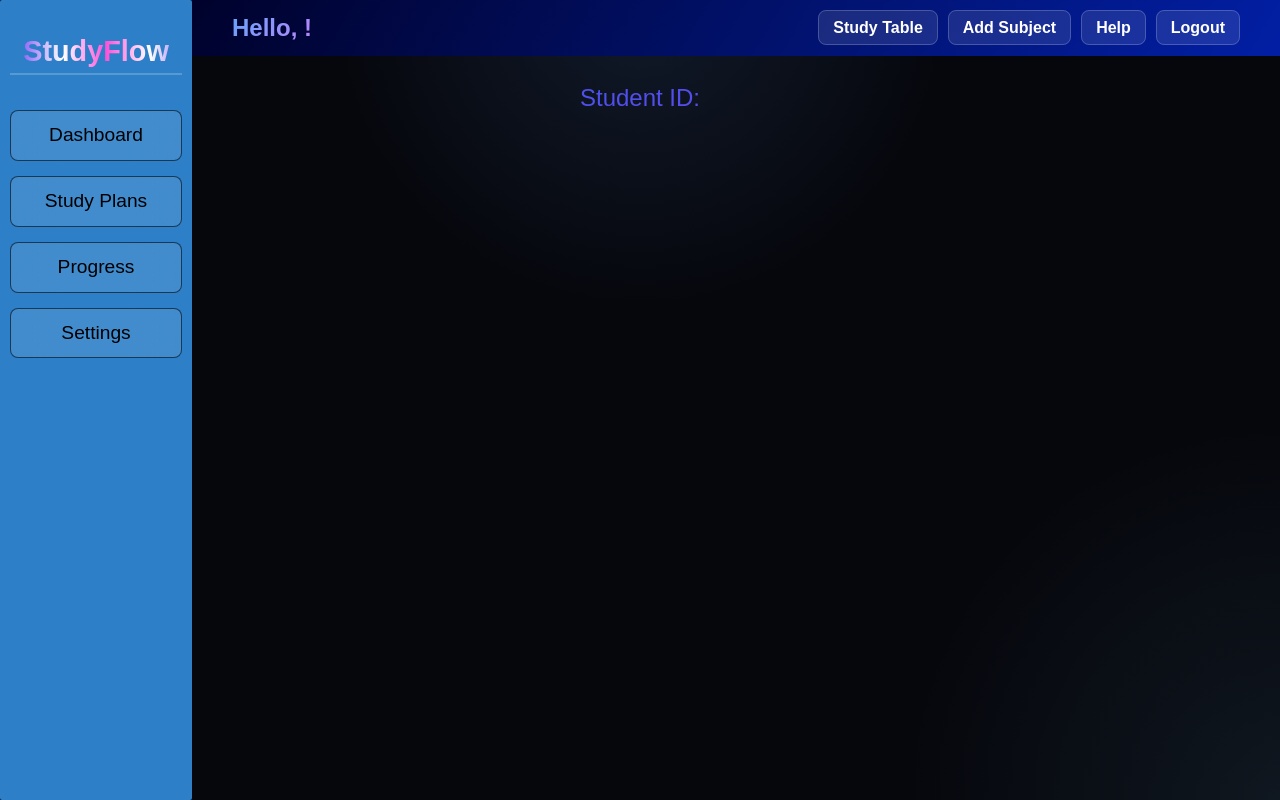
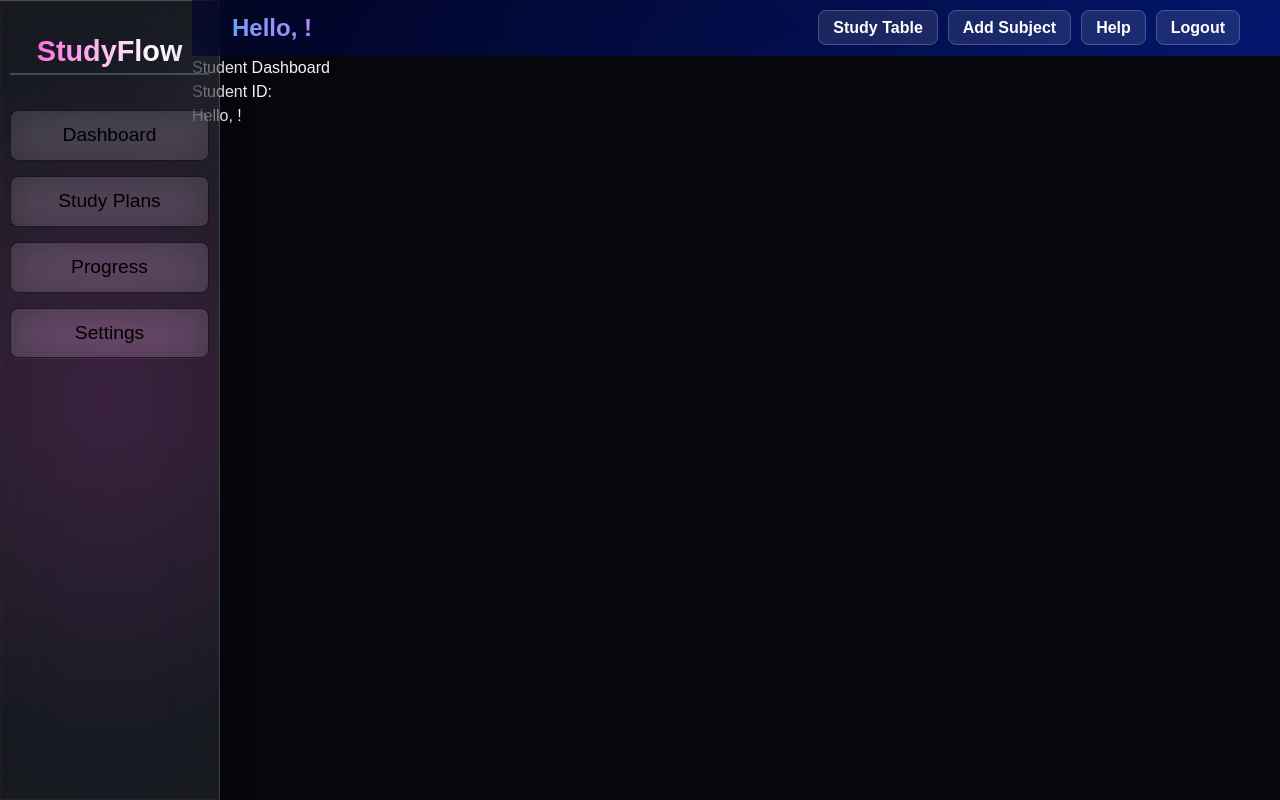
Before and after one commit to Ashmit-1/studyflow, a React (Vite) app in the folder FrontEnd/: page /student/add_subject in a window 1280 px wide. Built offline with nearby package versions, Linux system fonts and the light colour scheme.

Commit message:
feat: enhance Home, Login, and Student pages with improved layout and styles; update README for component changes

```diff
--- a/FrontEnd/src/pages/Home.jsx
+++ b/FrontEnd/src/pages/Home.jsx
@@ -3,6 +3,7 @@ import styles from "../styles/pages/home.module.css";
 
 export default function Home() {
   return (
+    <div className={styles["homePage"]}>
       <div className={styles["home-page"]}>
         <nav className={styles["home-nav"]}>
           <div className={styles["nav-brand"]}>StudyFlow</div>
@@ -70,5 +71,6 @@ export default function Home() {
           </div>
         </section>
       </div>
+    </div>
   );
 }
--- a/FrontEnd/src/pages/Login.jsx
+++ b/FrontEnd/src/pages/Login.jsx
@@ -52,7 +52,7 @@ export default function Login() {
         <>
             <div className={styles["div-btn"]}>
                 <div className={styles["login-form"]}>
-                    <p>Login</p>
+                    <p className={styles["login-title"]}>Login</p>
                     <input
                         type="text"
                         name="username"
--- a/FrontEnd/src/pages/dashboard/Student.jsx
+++ b/FrontEnd/src/pages/dashboard/Student.jsx
@@ -11,11 +11,14 @@ export default function Student() {
     const navigate = useNavigate();
 
     return (
-        <div className={style["studentDash"]}>
+        <>
             < StudentNav username={name} />
             <Sidebar />
-            <h1>Student Dashboard</h1>
-            <p>Student ID: {id}</p>
-        </div>
+            <div className={style["studentDash"]}>
+                <h1>Student Dashboard</h1>
+                <p>Student ID: {id}</p>
+                <p>Hello, {name}!</p>
+            </div>
+        </>
     );
 }
--- a/FrontEnd/src/styles/components/sidebar.module.css
+++ b/FrontEnd/src/styles/components/sidebar.module.css
@@ -1,11 +1,72 @@
 .sideBar {
     position: fixed;
-    background-color: rgb(45, 127, 200);
     top: 0;
+    left: 0;
+
+    width: clamp(220px, 15vw, 280px);
     height: 100vh;
-    width: 15%;
+
     display: flex;
-    border-radius: 2px;
+
+    background: rgba(255, 255, 255, 0.08);
+
+    backdrop-filter: blur(40px) saturate(180%);
+    -webkit-backdrop-filter: blur(40px) saturate(180%);
+
+    border-right: 1px solid rgba(255, 255, 255, 0.15);
+
+    box-shadow:
+        inset 0 1px 1px rgba(255, 255, 255, 0.25),
+        inset 0 -1px 1px rgba(255, 255, 255, 0.05),
+        0 8px 32px rgba(0, 0, 0, 0.25);
+
+    overflow: hidden;
+}
+
+.sideBar::before {
+    content: "";
+
+    position: absolute;
+    top: -50%;
+    left: -50%;
+
+    width: 200%;
+    height: 200%;
+    background:
+        radial-gradient(circle,
+            rgba(255, 79, 216, 0.15),
+            transparent 40%);
+
+    pointer-events: none;
+}
+
+.sideBar::after {
+    content: "";
+
+    position: absolute;
+
+    top: 0;
+    left: -100%;
+
+    width: 50%;
+    height: 100%;
+    transform: skewX(-15deg);
+    background: linear-gradient(90deg,
+            transparent,
+            rgba(255, 255, 255, 0.05),
+            transparent);
+
+    animation: glassShine 3s linear infinite;
+}
+
+@keyframes glassShine {
+    from {
+        left: -100%;
+    }
+
+    to {
+        left: 200%;
+    }
 }
 
 .navTitle {
@@ -22,17 +83,7 @@
     -webkit-text-fill-color: transparent;
     margin-bottom: 20px;
     width: 100%;
-    animation: shine 2s linear infinite;
-}
-
-@keyframes shine {
-    0% {
-        background-position: -200px;
-    }
-
-    100% {
-        background-position: 200px;
-    }
+    background-size: 300% auto;
 }
 
 .sideNav {
--- a/FrontEnd/src/styles/components/student_nav.module.css
+++ b/FrontEnd/src/styles/components/student_nav.module.css
@@ -1,5 +1,6 @@
 .navbar {
-    background: linear-gradient(120deg, #00022c, #021fa4);
+    background: linear-gradient(120deg, #00022c9e, #0220a4a2);
+    backdrop-filter: blur(20px) saturate(180%);
     width: 85%;
     margin-left: auto;
     color: white;
--- a/FrontEnd/src/styles/pages/home.module.css
+++ b/FrontEnd/src/styles/pages/home.module.css
@@ -9,12 +9,22 @@
     box-sizing: border-box;
 }
 
-body {
+.homePage {
     margin: 0;
     min-height: 100vh;
     background: radial-gradient(circle at top, rgba(96, 165, 250, 0.12), transparent 30%),
         radial-gradient(circle at bottom right, rgba(125, 211, 252, 0.08), transparent 25%),
         #06070d;
+}
+
+.homePage p {
+    color: #ffffff;
+    font-size: 24px;
+    font-family: sans-serif;
+    text-align: center;
+    background-image: linear-gradient(135deg, #2563eb, #7c3aed);
+    -webkit-background-clip: text;
+    -webkit-text-fill-color: transparent;
 }
 
 .home-page {
--- a/FrontEnd/src/styles/pages/login.module.css
+++ b/FrontEnd/src/styles/pages/login.module.css
@@ -4,7 +4,7 @@
     box-sizing: border-box;
 }
 
-p {
+.login-title {
     color: #ffffff;
     font-size: 24px;
     font-family: sans-serif;
--- a/FrontEnd/src/styles/pages/studentDash.module.css
+++ b/FrontEnd/src/styles/pages/studentDash.module.css
@@ -1,4 +1,4 @@
 .studentDash {
-    left: 20%;
-
+    width: 85%;
+    margin-left: auto;
 }
```
Also changed, not shown: 1 other file (tests, documents, lock files or other folders). Lines whose indentation alone changed are shown as unchanged.
